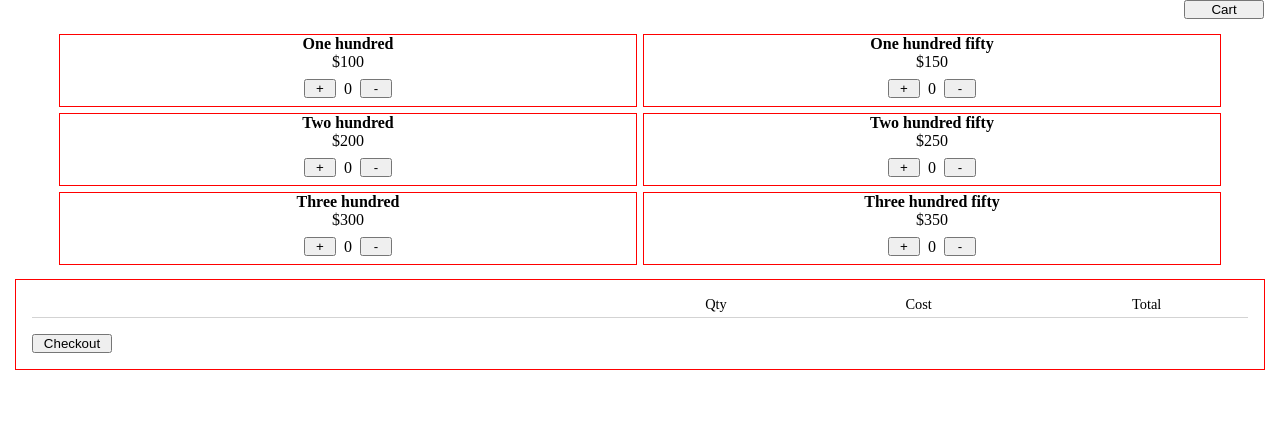
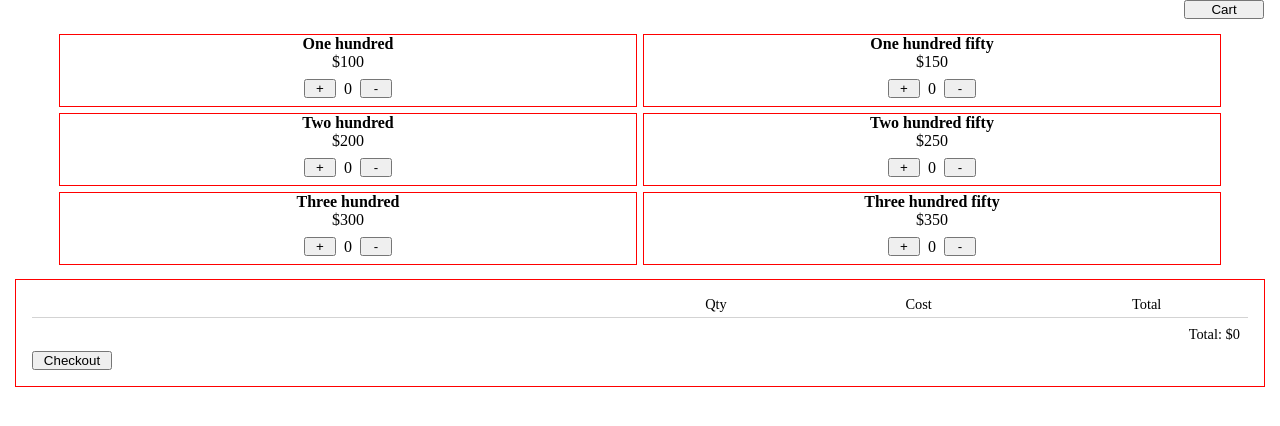
Before and after one commit to vishalicious213/stripe-test-be, a website: page public/index.html in a window 1280 px wide. Both pictures are taken after a click on the button "Cart". Drawn offline with Linux system fonts and the light colour scheme.

Commit message:
added #total to cart

```diff
--- a/public/index.css
+++ b/public/index.css
@@ -63,7 +63,7 @@ nav {
 }
 
 #cart-contents {
-    margin-bottom: 1rem;
+    margin-bottom: .5rem;
 }
 
 .cart-headers {
@@ -87,3 +87,10 @@ nav {
     text-align: center;
     border-left: 1px solid lightgray;
 }
+
+#total {
+    font-size: .9rem;
+    text-align: right;
+    padding-right: .5rem;
+    margin-bottom: .5rem;
+}
--- a/public/index.html
+++ b/public/index.html
@@ -24,6 +24,7 @@
             <p>Total</p>
         </section>
         <section id="cart-contents"></section>
+        <p id="total">Total: $0</p>
         <button id="checkoutBtn">Checkout</button>
     </section>
 </body>
--- a/public/index.js
+++ b/public/index.js
@@ -66,6 +66,7 @@ function checkout() {
 function toggleCart() {
     const cart = document.getElementById("cart")
     const cartContents = document.getElementById("cart-contents")
+    const total = document.getElementById("total")
     cart.classList.toggle("hide")
     cartContents.innerHTML = ""
 
@@ -84,7 +85,10 @@ function toggleCart() {
         </div>
     `).join("")
 
+    const totalCost = cartItems.reduce((total, item) => total + (item.count * item.price), 0)
+
     cartContents.innerHTML += itemsToRender
+    total.innerText = `Total: $${totalCost}`
 }
 
 // ⬇️ RENDER FUNCTIONS ⬇️
```
